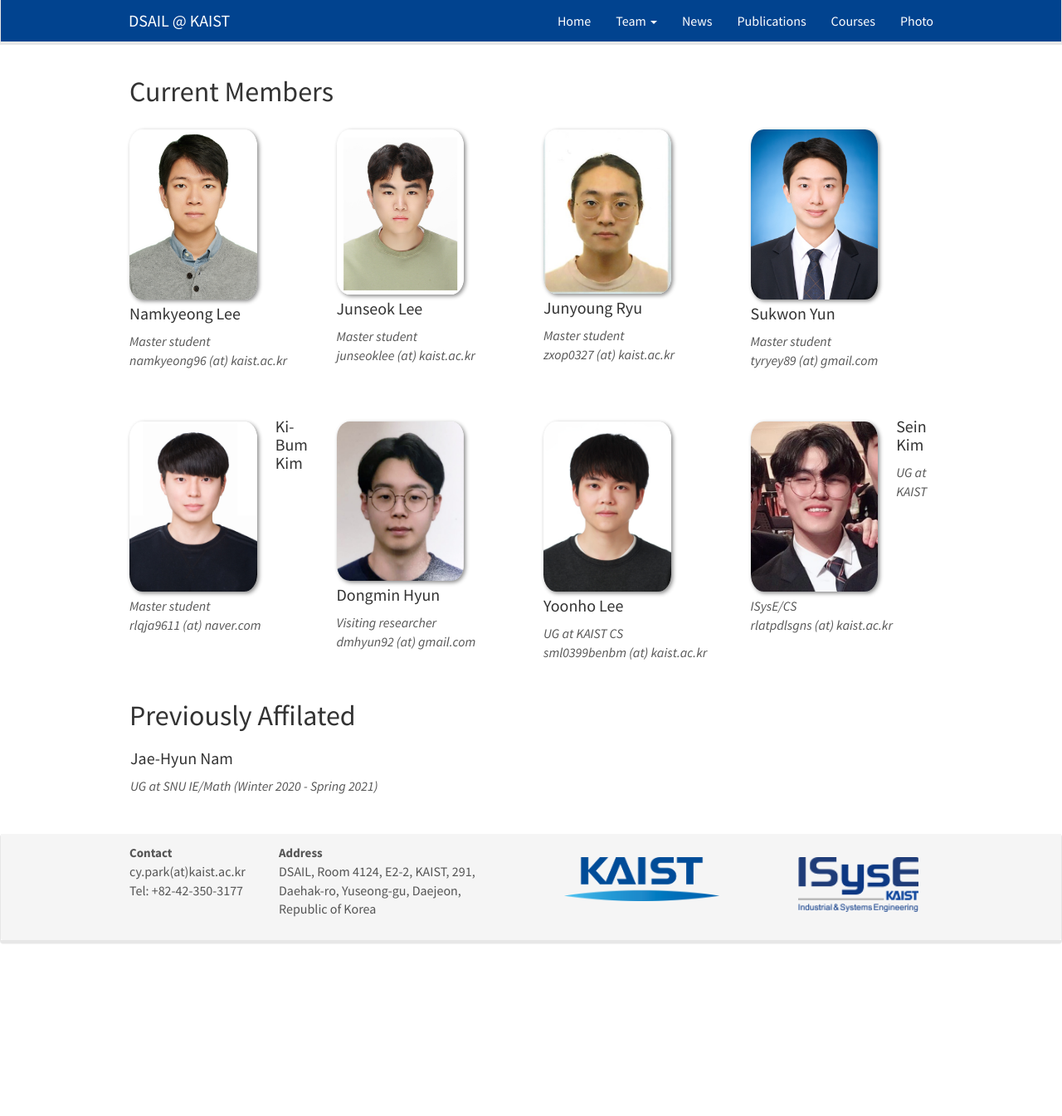
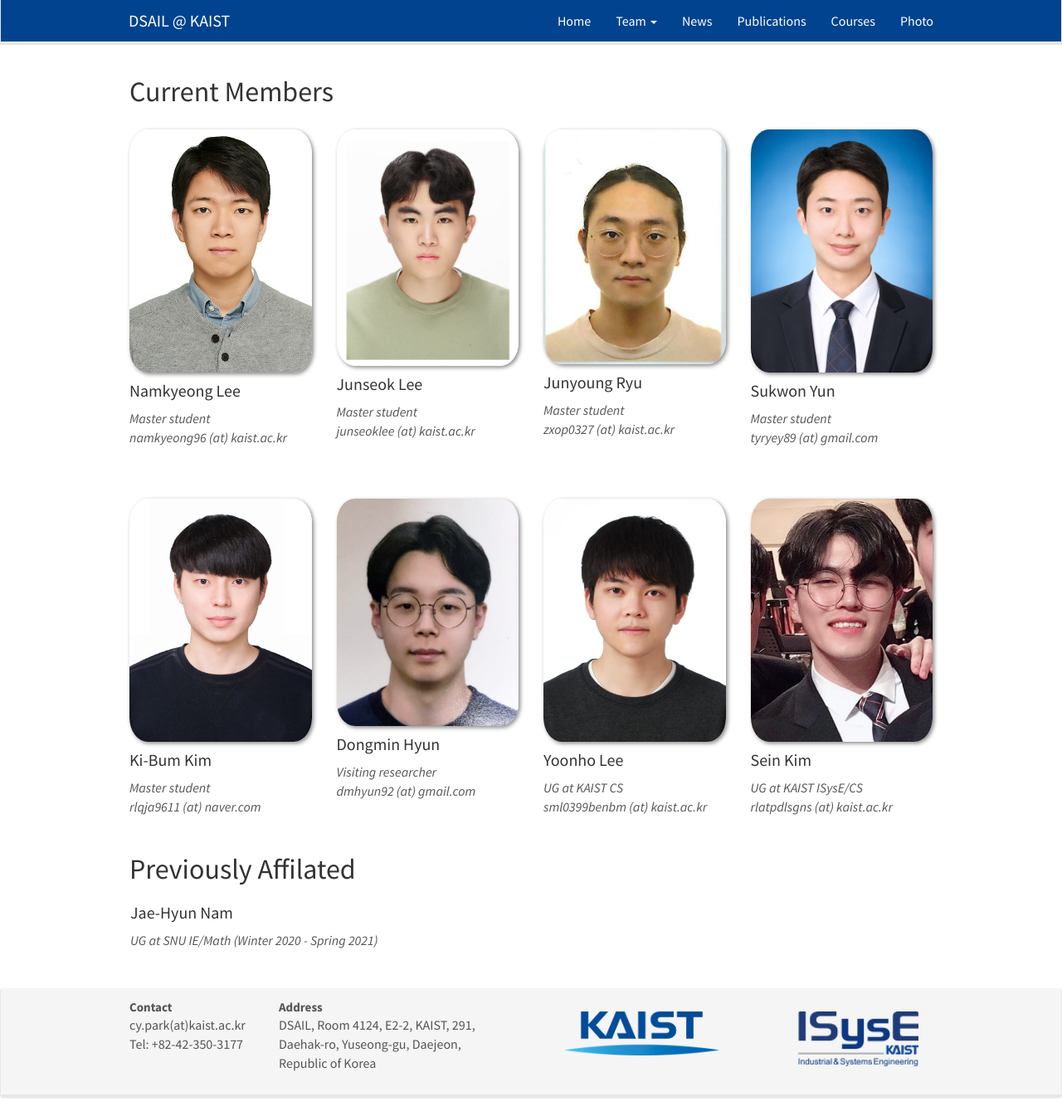
Before and after one commit to kaist-dsail/kaist-dsail.github.io, a Jekyll site: the page built from _pages/members.md, in a window 1280 px wide and 1345 px high. Shown: the whole window at 83% size. Built offline with Jekyll 4.4.1, drawn with Linux system fonts in a browser that asks for light colours; nearby versions of some CDN libraries.

Commit message:
Update members.md

```diff
--- a/_pages/members.md
+++ b/_pages/members.md
@@ -22,7 +22,7 @@
 {% endif %}
 
 <div class="col-md-3 clearfix">
-  <img src="{{ site.url }}{{ site.baseurl }}/images/teampic/{{ member.photo }}" class="img-responsive" width="70%" style="float: left" />
+  <img src="{{ site.url }}{{ site.baseurl }}/images/teampic/{{ member.photo }}" class="img-responsive" width="100%" style="float: center" />
   <h4>{{ member.name }}</h4>
   <i>{{ member.info }}<br>{{ member.email }}</i>
   <ul style="overflow: hidden">
```
